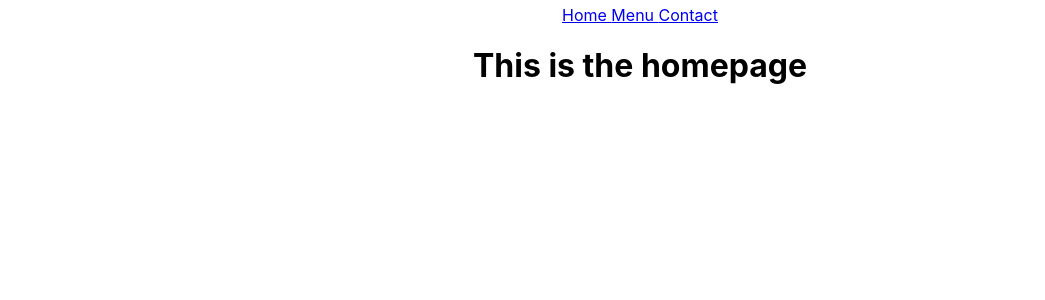
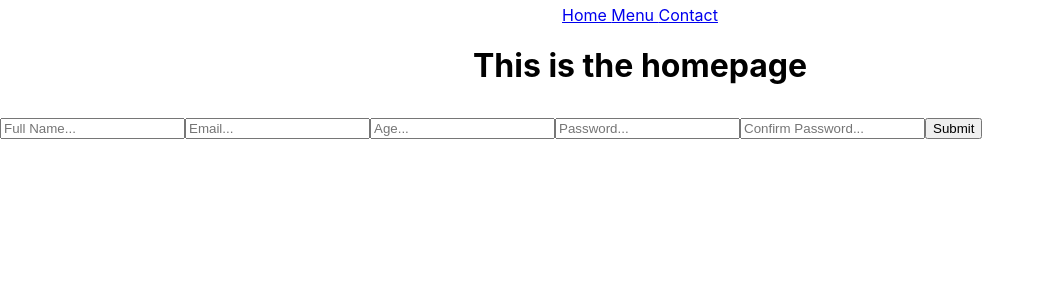
Before and after one commit to Jabir254/javascript_project, a React (Create React App) app in the folder more_react/tut/: page / in a window 1280 px wide. Shown: the top 300 px of the page, without its empty margins (0-1045 px from the left). Built offline with nearby package versions, Linux system fonts and the light colour scheme; no server answers.

Commit message:
added yup

```diff
--- a/more_react/tut/src/components/Form.js
+++ b/more_react/tut/src/components/Form.js
@@ -1,12 +1,29 @@
+import { useForm } from "react-hook-form";
+import * as yup from 'yup';
+
 export const Form = () => {
+    const { register, handleSubmit } = useForm();
+
+    const schema = yup.object().shape({
+        fullName: yup.string().required(),
+        email: yup.string().email().required(),
+        age: yup.number().positive().integer().min(18).required(),
+        password: yup.string().min(4).max(20).required(),
+        confirmpass: yup.string().oneOf([yup.ref("password"), null]).required(),
+    });
+
+    const onSubmit = (data) => {
+        console.log(data)
+    };
     return (
-        <form>
-            <input type="text" placeholder="Full Name..." />
-            <input type="text" placeholder="Email..." />
-            <input type="text" placeholder="Age..." />
-            <input type="Password" placeholder="Password..." />
-            <input type="Password" placeholder="Confirm Password..." />
+        <form onSubmit={handleSubmit(onSubmit)}>
+            <input type="text" placeholder="Full Name..." {...register("fullName")} />
+            <input type="text" placeholder="Email..." {...register("email")} />
+            <input type="number" placeholder="Age..."{...register("age")} />
+            <input type="Password" placeholder="Password..."{...register("password")} />
+            <input type="Password" placeholder="Confirm Password..." {...register("confirmpass")} />
             <input type="submit" />
         </form>
     );
 }
+export default Form;
--- a/more_react/tut/src/index.js
+++ b/more_react/tut/src/index.js
@@ -5,6 +5,7 @@ import App from './App';
 // import User from "./User"
 // import Cat from "./Cat";
 // import Name from "./Name"
+import  Form  from "./components/Form";
 
 const root = ReactDOM.createRoot(document.getElementById('root'));
 root.render(
@@ -13,6 +14,8 @@ root.render(
     {/* <User />
     <Cat />
     <Name /> */}
+    <Form />
+
   </React.StrictMode>
 );
 
```
